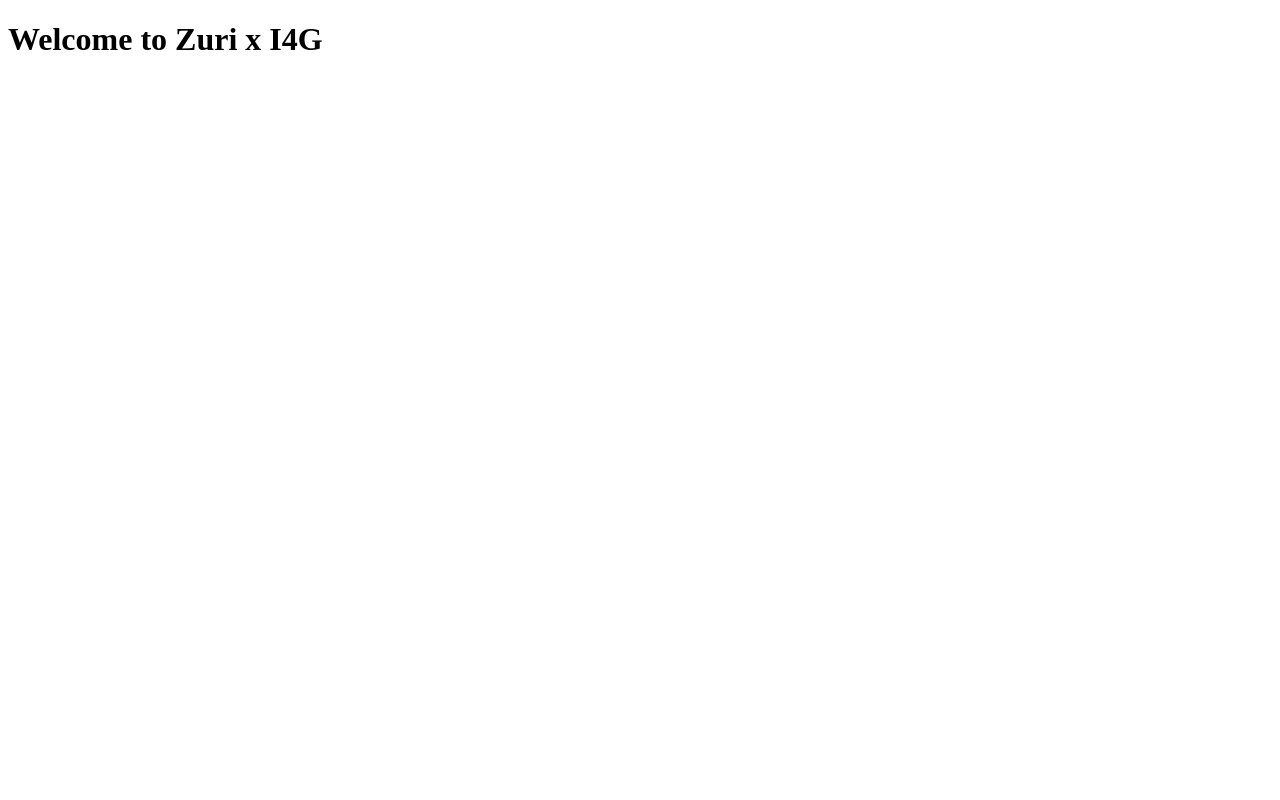
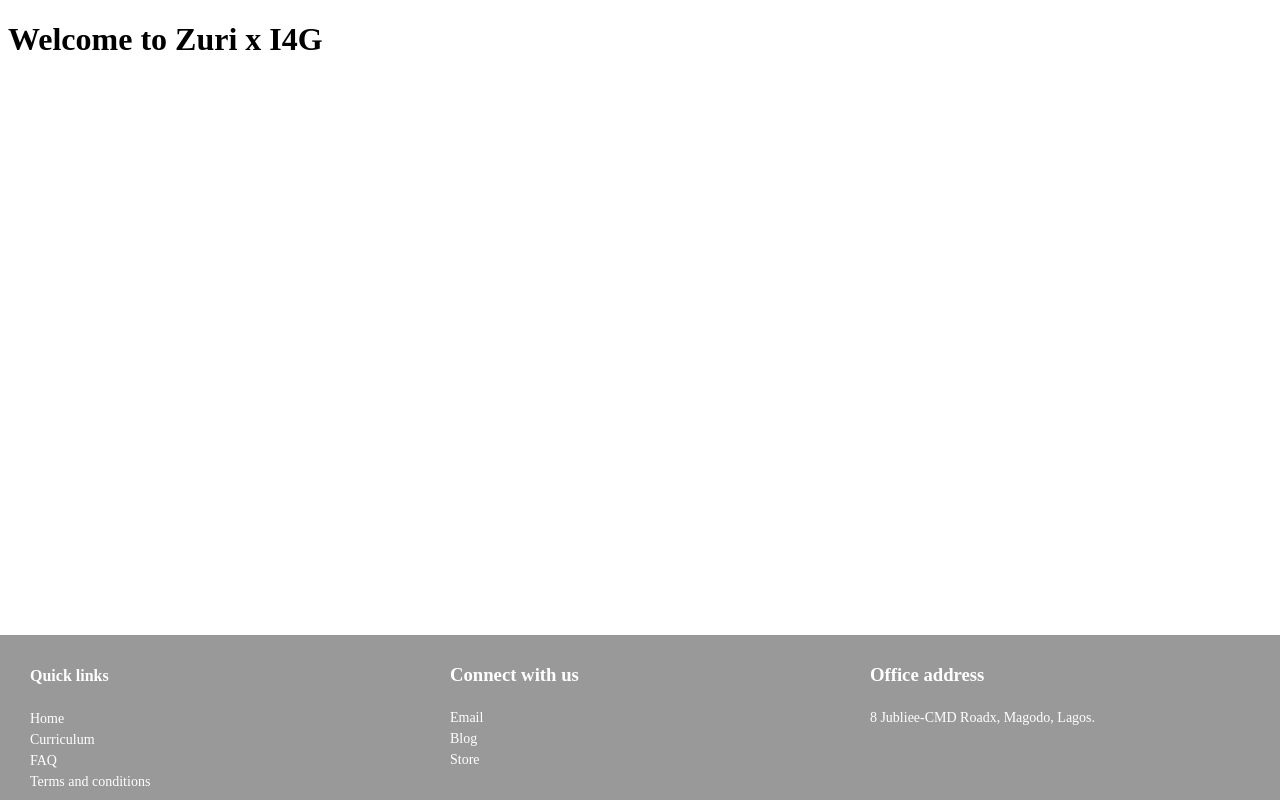
Before and after one commit to etekah/zuri-landing-page, a plain HTML site: page index.html in a window 1280 px wide. Drawn offline with Linux system fonts and the light colour scheme.

Commit message:
Added footer Built footer as designed and also added styling and fonts

```diff
--- a/index.html
+++ b/index.html
@@ -1,13 +1,43 @@
-<!doctype html>
+<!DOCTYPE html>
 <html lang="en">
   <head>
     <!-- Required meta tags -->
-    <meta charset="utf-8">
-    <meta name="viewport" content="width=device-width, initial-scale=1">
+    <meta charset="utf-8" />
+    <meta name="viewport" content="width=device-width, initial-scale=1" />
 
     <title>Welcome to Zuri x I4G</title>
+    <link rel="stylesheet" href="styles.css" />
+    <link
+      rel="stylesheet"
+      href="https://fonts.googleapis.com/css?family=Poppins"
+    />
   </head>
   <body>
     <h1>Welcome to Zuri x I4G</h1>
+    <div class="footer">
+      <div class="column">
+        <h4 class="footer-title">Quick links</h4>
+        <ul>
+          <li>Home</li>
+          <li>Curriculum</li>
+          <li>FAQ</li>
+          <li>Terms and conditions</li>
+        </ul>
+      </div>
+      <div class="column">
+        <h3>Connect with us</h3>
+        <ul>
+          <li>Email</li>
+          <li>Blog</li>
+          <li>Store</li>
+        </ul>
+      </div>
+      <div class="column">
+        <h3>Office address</h3>
+        <ul>
+          <li>8 Jubliee-CMD Roadx, Magodo, Lagos.</li>
+        </ul>
+      </div>
+    </div>
   </body>
 </html>
--- /dev/null
+++ b/styles.css
@@ -0,0 +1,48 @@
+* {
+  box-sizing: border-box;
+}
+
+/* Remove margins and padding from the list */
+ul {
+  margin: 0;
+  padding: 0;
+}
+
+/* Style the list items */
+ul li {
+  cursor: pointer;
+  position: relative;
+  padding-top: 5px;
+  font-size: 14px;
+  list-style-type: none;
+
+  /* make the list items unselectable */
+  -webkit-user-select: none;
+  -moz-user-select: none;
+  -ms-user-select: none;
+  user-select: none;
+}
+
+.quick-links {
+  float: left;
+}
+
+.footer {
+  position: fixed;
+  left: 0;
+  bottom: 0;
+  width: 100%;
+  background-color: #999999;
+  color: white;
+  padding-left: 20px;
+}
+.footer::after {
+  content: "";
+  display: table;
+  clear: both;
+}
+.column {
+  float: left;
+  width: 33.33%;
+  padding: 10px;
+}
```
